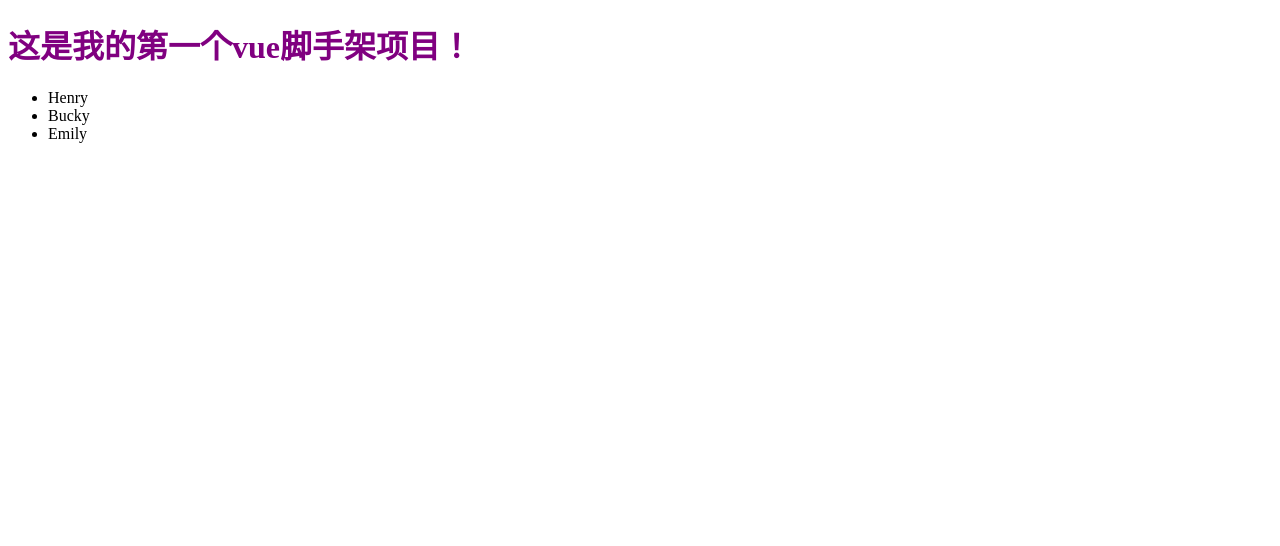
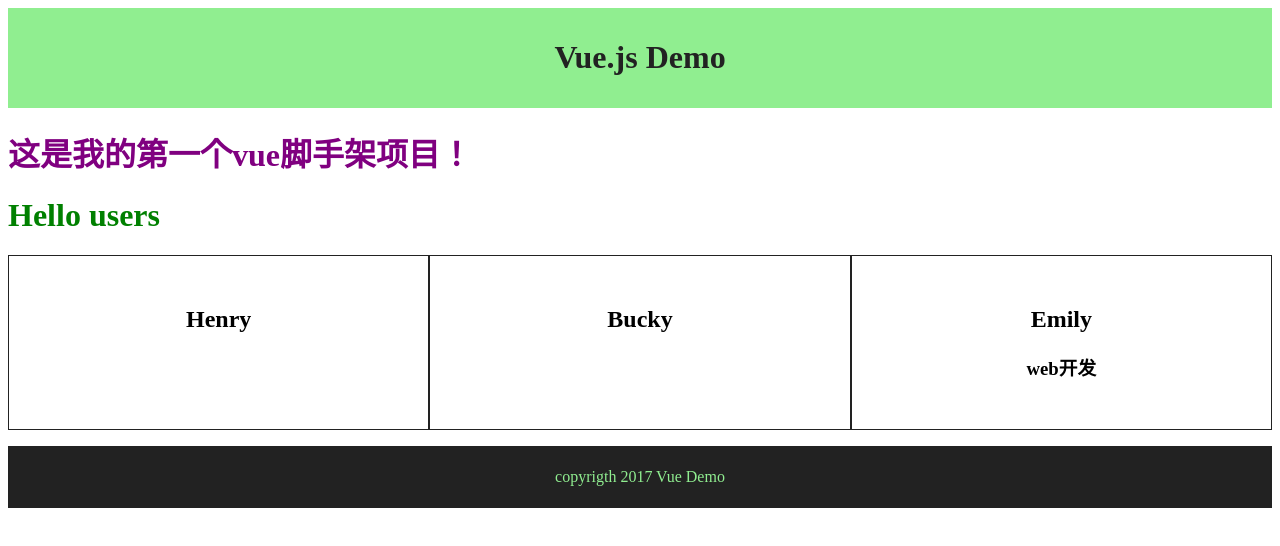
Before and after one commit to M42-Orion/vue, a Vue app in the folder my-project/: page / in a window 1280 px wide. Shown: the top 546 px of the page. Built offline with nearby package versions, Linux system fonts and the light colour scheme.

Commit message:
实战demo

```diff
--- a/my-project/src/App.vue
+++ b/my-project/src/App.vue
@@ -1,14 +1,18 @@
 <template>
   <div id="app">
+    <app-header></app-header>
     <h1>{{title}}</h1>
     <users></users>
+    <app-footer></app-footer>
   </div>
 </template>
 
 <script>
 // 行为，处理逻辑
 // 局部注册组件
-import Users from "./components/Users";
+import Users from "./components/Users"
+import Header from "./components/Header"
+import Footer from "./components/Footer"
 
 export default {
   name: "app",
@@ -19,7 +23,9 @@
   },
   components: {
     // 起名字不能跟系统标签冲突
-    Users
+    "users":Users,
+    "app-header":Header,
+    "app-footer":Footer
   }
 };
 </script>
--- /dev/null
+++ b/my-project/src/components/Footer.vue
@@ -0,0 +1,29 @@
+<template>
+  <footer>
+      <p>{{copyright}}</p>
+  </footer>
+  </div>
+</template>
+
+<script>
+export default {
+  name: 'app-footer',
+  data () {
+    return {
+        copyright:"copyrigth 2017 Vue Demo"
+    }
+  }
+}
+</script>
+
+<!-- Add "scoped" attribute to limit CSS to this component only -->
+<style scoped>
+    footer{
+        background: #222;
+        padding: 6px;
+    }
+    p{
+        color:lightgreen;
+        text-align: center;
+    }
+</style>
--- /dev/null
+++ b/my-project/src/components/Header.vue
@@ -0,0 +1,29 @@
+<template>
+  <header>
+      <h1>{{title}}</h1>
+  </header>
+  </div>
+</template>
+
+<script>
+export default {
+  name: 'app-header',
+  data () {
+    return {
+        title:"Vue.js Demo"
+    }
+  }
+}
+</script>
+
+<!-- Add "scoped" attribute to limit CSS to this component only -->
+<style scoped>
+    header{
+        background: lightgreen;
+        padding: 10px;
+    }
+    h1{
+        color: #222;
+        text-align: center;
+    }
+</style>
--- a/my-project/src/components/Users.vue
+++ b/my-project/src/components/Users.vue
@@ -1,8 +1,10 @@
 <template>
-    <div class = "users">
+  <div class="users">
+    <h1>Hello users</h1>
     <ul>
-            <li v-for="user in users">
-                {{user}}
+      <li v-for="user in users" >
+        <h2 v-on:click="user.show = !user.show">{{user.name}}</h2>
+        <h3 v-show="user.show">{{user.position}}</h3>
       </li>
     </ul>
   </div>
@@ -10,15 +12,42 @@
 
 <script>
 export default {
-    name:'users',
+  name: "users",
   data() {
     return {
-            users:["Henry","Bucky","Emily"]
+      users: [
+        { name: "Henry", position: "web开发", show: false },
+        { name: "Bucky", position: "web开发", show: false },
+        { name: "Emily", position: "web开发", show: true }
+      ]
+    };
   }
-    },
-}
+};
 </script>
 
-<style slot-scope = "">
-
+<style scoped>
+/* scoped标明样式的作用域 */
+h1 {
+  color: green;
+}
+.uesers{
+    width: 100%;
+    max-width: 1200px;
+    margin: 40px auto;
+    padding: 0 20px;
+    box-sizing: border-box;
+}
+ul{
+    display: flex;
+    flex-wrap: wrap;
+    list-style-type: none;
+    padding: 0;
+}
+li{
+    flex-grow: 1;
+    flex-basis: 200px;
+    text-align: center;
+    padding: 30px;
+    border: 1px solid #222;
+}
 </style>
```
Lines whose indentation alone changed are shown as unchanged.
